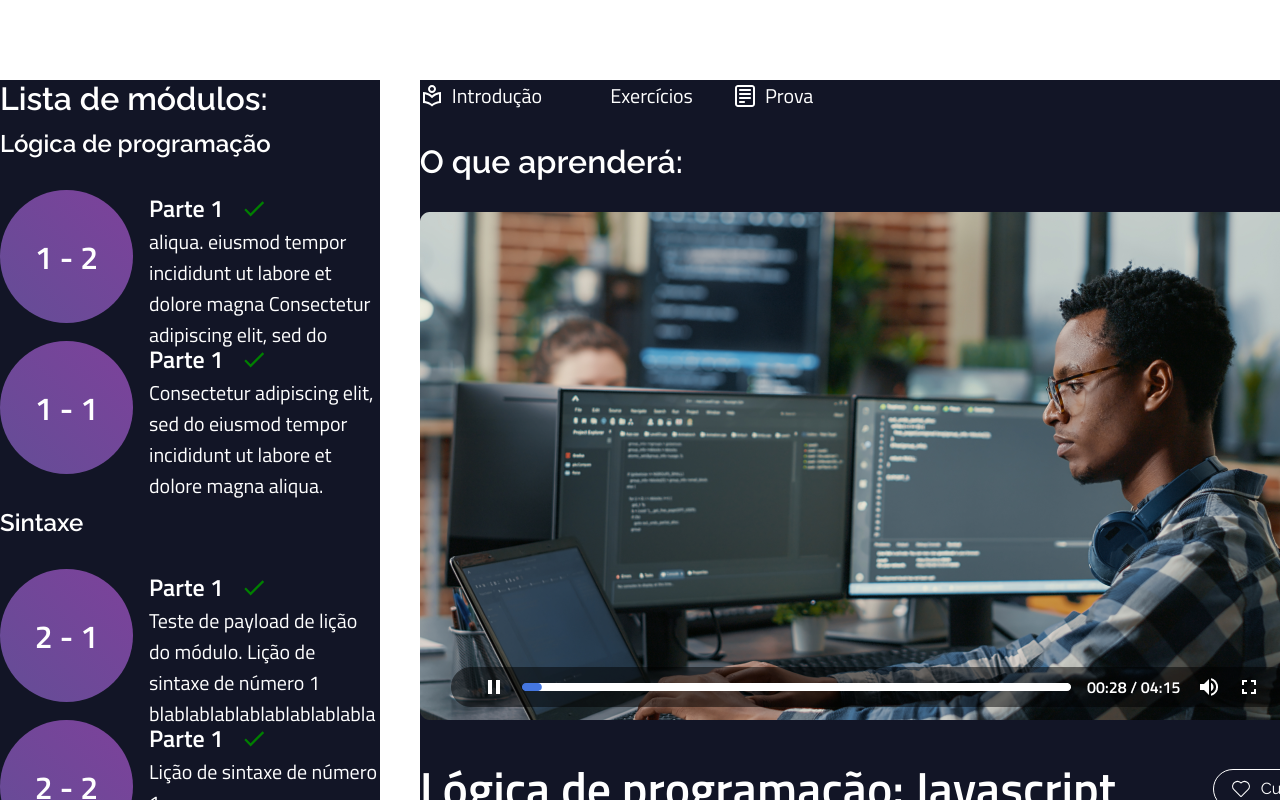
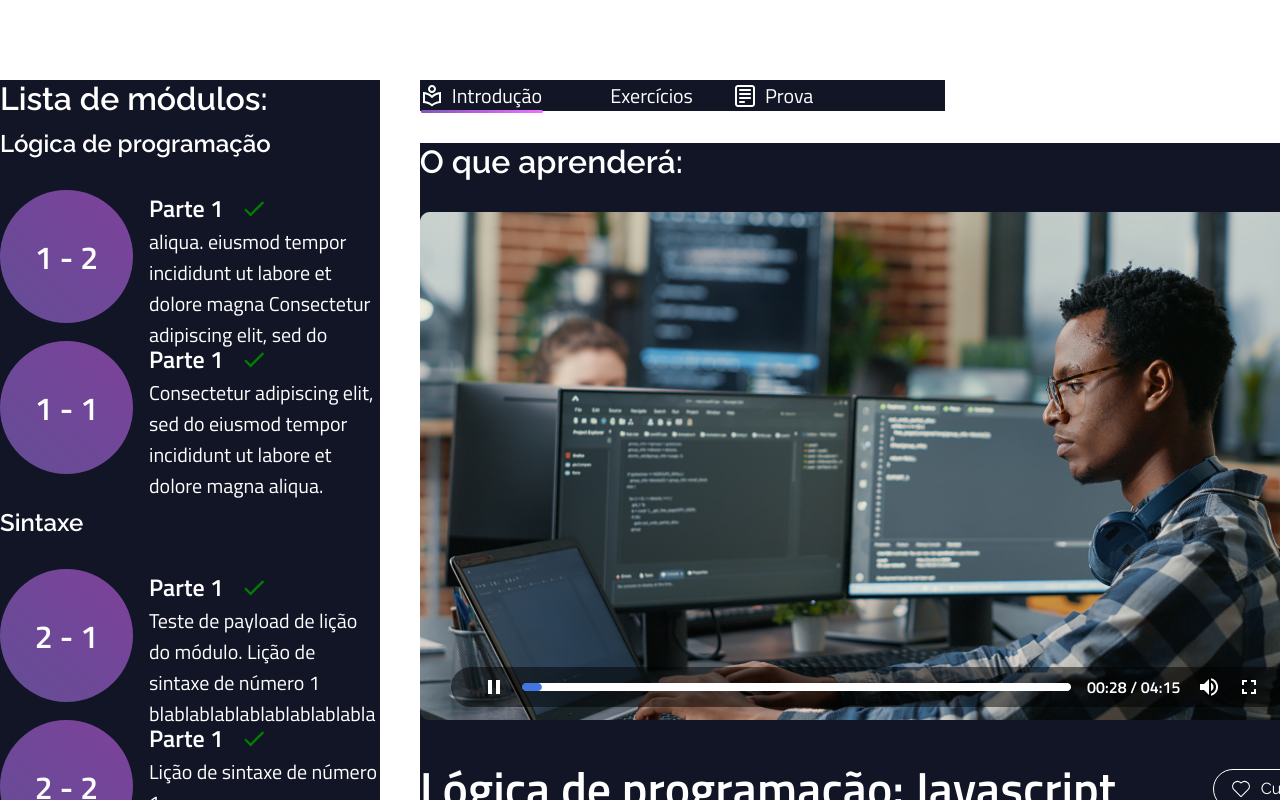
Before and after one commit to CodeGenius-Organization/CodeGenius, a React (Create React App) app in the folder codegenius/: page /course in a window 1280 px wide. Shown: the top 800 px of the page. Built offline with nearby package versions, Linux system fonts and the light colour scheme; some icons are missing.

Commit message:
feat: abas da tela dentro do curso funcionando. TODO: utilizar dados de mock/api para o conteúdo dos componentes

```diff
--- a/codegenius/src/pages/home/Home.js
+++ b/codegenius/src/pages/home/Home.js
@@ -107,8 +107,8 @@ function LogOut() {
 
 
         <div className="logout-container">
-            {/* <Course /> */}
-            <LandingPage />
+            <Course />
+            {/* <LandingPage /> */}
           {/* <h2>Bem vindo ao CodeGenius</h2> */}
         </div>
       </div>
--- a/codegenius/src/pages/student/course/Course.jsx
+++ b/codegenius/src/pages/student/course/Course.jsx
@@ -1,4 +1,4 @@
-import React from "react";
+import React, { useState } from "react";
 import CourseContent from "./CourseContent";
 
 import style from "./Course.module.css"
@@ -7,11 +7,30 @@ import img from "../../../img/video.png"
 import ModuleList from "../../../components/student-module-lesson/ModuleList"
 
 import { MdKeyboardArrowRight } from 'react-icons/md'
+import TopBar from "./TopBar";
+import SingleAnswerQuestion from "../../../components/questions/SingleAnswerQuestion"
+import FriendCard from "../../../components/student-social/FriendCard"
 
 function Course() {
     const arrowStyle = { color: "#FFF", width: "24px", height: "24px" }
     const lessonTitle = "Lógica de programação: Javascript"
     const lessonContent = "Uma linguagem de programação é como um idioma especial que nós, humanos, usamos para conversar com computadores. Imagine que é como dar comandos mágicos para fazer o computador fazer coisas incríveis. É como ser um feiticeiro digital! Essas linguagens são como conjuntos de regras e símbolos que você usa para criar feitiços, ou seja, programas de computador. Esses programas são como histórias que você conta ao computador e ele entende e executa o que você disse. Aprender uma linguagem de programação é como aprender a arte da magia digital. Você vai descobrir como pensar de forma lógica, resolver quebra-cabeças e criar truques impressionantes com o computador. Você também vai aprender a criar seus próprios feitiços (programas) para fazer jogos, aplicativos, sites e muito mais. É como ter um superpoder para criar coisas incríveis no mundo digital!"
+
+    const [currentTab, setCurrentTab] = useState('Introdução');
+
+    const changeTab = (tabName) => {
+        // console.log(tabName)
+        setCurrentTab(tabName);
+    }
+
+    let selectedTab;
+    if (currentTab === "Introdução") {
+        selectedTab = <CourseContent media={ img } lessonTitle={ lessonTitle } lessonContent={ lessonContent }/>
+    } else if (currentTab === "Exercícios") {
+        selectedTab = <SingleAnswerQuestion />
+    } else if (currentTab === "Prova") {
+        selectedTab = <FriendCard />
+    }
 
     return (
         <>
@@ -32,11 +51,10 @@ function Course() {
                     </div>
                     <div className={style.content}>
                         <ModuleList />
-                        <CourseContent
-                        media={ img }
-                        lessonTitle={ lessonTitle }
-                        lessonContent={ lessonContent }
-                        />
+                        <div className={ style.learn_section }>
+                            <TopBar changeTab={changeTab} currentTab={currentTab}/>
+                            {selectedTab}
+                        </div>
                     </div>
                 </div>
             {/* </div> */}
--- a/codegenius/src/pages/student/course/Course.module.css
+++ b/codegenius/src/pages/student/course/Course.module.css
@@ -46,3 +46,9 @@
 .now {
     font-weight: bold;
 }
+
+.learn_section {
+    display: flex;
+    flex-direction: column;
+    gap: 32px;
+}
--- a/codegenius/src/pages/student/course/CourseContent.jsx
+++ b/codegenius/src/pages/student/course/CourseContent.jsx
@@ -11,7 +11,6 @@ function CourseContent({ media, lessonTitle, lessonContent }) {
     return (
         <>
             <div className={style.learn_section}>
-                <TopBar />
                 <span>O que aprenderá:</span>
                 <img src={media} alt="" />
                 <div className={style.lesson_content}>
--- a/codegenius/src/pages/student/course/TopBar.jsx
+++ b/codegenius/src/pages/student/course/TopBar.jsx
@@ -6,23 +6,25 @@ import { CgNotes } from "react-icons/cg";
 
 import style from './TopBar.module.css'
 
-function TopBar() {
+function TopBar({ changeTab, currentTab }) {
     const icon1Style = {color: "#FFF", width: "24px", height: "24px"}
     const icon2Style = {color: "#FFF", width: "24px", height: "24px"}
     const icon3Style = {color: "#FFF", width: "24px", height: "24px"}
 
+    // console.log(currentTab)
+
     return (
         <>
             <div className={ style.container }>
-                <div className={ style.item }>
+                <div className={ `${style.item} ${currentTab === "Introdução" ? style.active : ""}` } onClick={() => changeTab("Introdução")}>
                     <MdOutlineLocalLibrary style={ icon1Style } />
                     <span>Introdução</span>
                 </div>
-                <div className={ style.item }>
+                <div className={ `${style.item} ${currentTab === "Exercícios" ? style.active : ""}` } onClick={() => changeTab("Exercícios")}>
                     <PiBarbell style={ icon2Style } />
                     <span>Exercícios</span>
                 </div>
-                <div className={ style.item }>
+                <div className={ `${style.item} ${currentTab === "Prova" ? style.active : ""}` } onClick={() => changeTab("Prova")}>
                     <CgNotes style={ icon3Style } />
                     <span>Prova</span>
                 </div>
--- a/codegenius/src/pages/student/course/TopBar.module.css
+++ b/codegenius/src/pages/student/course/TopBar.module.css
@@ -13,11 +13,45 @@
 }
 
 .item {
+    position: relative;
+
     display: flex;
     align-items: center;
 
     gap: 8px;
 }
+
+.item::before {
+    content: "";
+
+    background: linear-gradient(90deg, rgba(127, 86, 188, 1), rgba(240, 112, 255, 1));
+
+    position: absolute;
+    bottom: -2px;
+    left: 1px;
+
+    border-radius: 2px;
+
+    transition: width 0.5s ease;
+
+    width: 0%;
+    height: 0.2em;
+}
+
+/* .item:hover::before {
+    content: "";
+
+    background: linear-gradient(90deg, rgba(127, 86, 188, 1), rgba(240, 112, 255, 1));
+
+    position: absolute;
+    bottom: -2px;
+    left: 1px;
+
+    border-radius: 2px;
+
+    width: 100%;
+    height: 0.2em;
+} */
 
 .container > .item > span {
     color: #FFF;
@@ -25,3 +59,20 @@
     font-size: 20px;
     font-weight: normal;
 }
+
+.active::before {
+    content: "";
+
+    background: linear-gradient(90deg, rgba(127, 86, 188, 1), rgba(240, 112, 255, 1));
+
+    position: absolute;
+    bottom: -2px;
+    left: 1px;
+
+    border-radius: 2px;
+
+    /* transition: width 0.5s ease; */
+
+    width: 100%;
+    height: 0.2em;
+}
```
